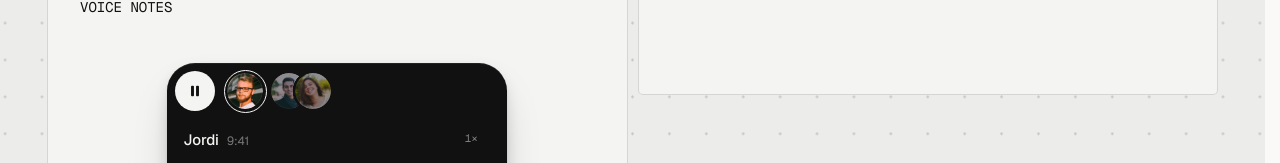
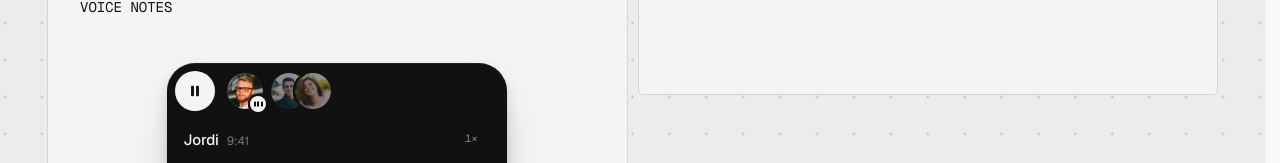
Before and after one commit to cagndz/agundez-me, a Next.js app: page /lab in a window 1280 px wide. Both pictures are taken after a click on the button 289 px from the left and 1821 px from the top of the page. Shown: the part 1730-1893 px from the top of the page. Built offline with nearby package versions, Linux system fonts and the light colour scheme.

Commit message:
feat(lab): mark who's talking with a live voice badge instead of a ring

```diff
--- a/src/lab/demos/voice/constants.ts
+++ b/src/lab/demos/voice/constants.ts
@@ -23,11 +23,15 @@ export const FAN = 4
 // island through (the way Apple, Vercel and Linear stack avatars). The
 // notch slides out of the way as the stack fans and closes as it stacks.
 export const CUT = 2
-// The ring on whoever is playing: a hairline with its own gap around the
-// face. The faces beside it make room for it.
-export const RING_GAP = 2
-export const RING_WIDTH = 1.5
-export const RING_ROOM = RING_GAP + RING_WIDTH
+// Who's talking: a small disc of bars at their face's lower right, moving
+// with their voice, with a notch of BADGE_CUT cut around it in the face.
+// It sticks out past the face, so the face after makes BADGE_ROOM for it.
+export const BADGE = 16
+export const BADGE_AT = FACE - 5 // its centre, from the face's top left
+export const BADGE_CUT = BADGE / 2 + 2
+export const BADGE_ROOM = 4
+// The voice level the bars follow: quick to rise, no wobble
+export const LEVEL = { stiffness: 600, damping: 40 }
 
 // The island, open. It keeps the row's corner radius, so idle and open read
 // as one shape that only grew.
@@ -76,7 +80,7 @@ export const PRESS = 0.97
 // Faces arrive from, and leave to, nearly full size: nothing appears out
 // of nothing
 export const FACE_FROM = 0.9
-export const RING_FROM = 0.95
+export const BADGE_FROM = 0.95
 
 // The play/pause icon and "All caught up" cross-fading in, with a touch of
 // scale and blur so the two states read as one changing into the other
@@ -85,8 +89,12 @@ export const CROSSFADE = { duration: 0.15, ease: EASE_OUT } as const
 // Faces dimming and coming and going in the row
 export const FADE = { duration: 0.2, ease: EASE_OUT } as const
 
-// The ring on whoever is playing, sliding along the row
-export const RING = { type: 'spring', duration: 0.36, bounce: 0.15 } as const
+// The badge sliding along the row to whoever plays next
+export const BADGE_SLIDE = {
+	type: 'spring',
+	duration: 0.36,
+	bounce: 0.15,
+} as const
 
 // One person handing over to the next. The new one comes in from their
 // side of the row: from the right for the next, from the left going back.
--- a/src/lab/demos/voice/index.tsx
+++ b/src/lab/demos/voice/index.tsx
@@ -24,6 +24,9 @@ import {
 	LINE,
 	LINES,
 	MORPH,
+	BADGE_AT,
+	BADGE_CUT,
+	BADGE_ROOM,
 	CROSSFADE,
 	CUT,
 	FAN,
@@ -33,11 +36,6 @@ import {
 	PRESS,
 	REDUCED,
 	RADIUS,
-	RING,
-	RING_FROM,
-	RING_GAP,
-	RING_ROOM,
-	RING_WIDTH,
 	ROW,
 	SEEK,
 	SHADOW,
@@ -54,6 +52,7 @@ import { formatTime } from './notes'
 import { Avatar, CheckIcon, NextIcon, PauseIcon, PlayIcon } from './parts'
 import { Scrubber } from './scrubber'
 import { Transcript } from './transcript'
+import { VoiceBadge } from './indicator'
 
 // Voice notes from every chat, stacked in one island instead of scattered
 // across conversations. Idle, it's a play button and the faces waiting.
@@ -68,6 +67,10 @@ const RATES = [1, 1.5, 2]
 // The notch: everything but a circle at (--cut-x, middle) of radius --cut-r
 const NOTCH =
 	'radial-gradient(circle at calc(var(--cut-x) * 1px) 50%, transparent calc(var(--cut-r) * 1px), #000 calc(var(--cut-r) * 1px + 0.5px))'
+// And the badge's: a circle of --hole px around where the badge sits. The
+// two masks intersect, so the face keeps only what both leave.
+const HOLE = `radial-gradient(circle at ${BADGE_AT}px ${BADGE_AT}px, transparent calc(var(--hole) * 1px), #000 calc(var(--hole) * 1px + 0.5px))`
+const MASK = `${NOTCH}, ${HOLE}`
 
 export function Voice() {
 	const reduceMotion = useReducedMotion()
@@ -136,8 +139,7 @@ export function Voice() {
 		const base = spread ? FAN : OVERLAP
 		const isCurrent = (n: (typeof row)[number] | undefined) =>
 			n !== undefined && expanded && q.notes.indexOf(n) === q.index
-		if (isCurrent(row[k - 1])) return Math.max(base, FAN) + RING_ROOM
-		if (spread && isCurrent(row[k])) return FAN + RING_ROOM
+		if (isCurrent(row[k - 1])) return Math.max(base, FAN) + BADGE_ROOM
 		return base
 	}
 
@@ -248,18 +250,13 @@ export function Voice() {
 											const heard = q.heard.includes(note.id) && !current
 											const veil = !expanded || current ? 0 : heard ? 0.7 : 0.45
 											const next = row[k + 1]
-											const nextIsCurrent =
-												next !== undefined &&
-												expanded &&
-												q.notes.indexOf(next) === q.index
 											// The notch the next face cuts into this one, in this
 											// face's own coordinates. No next face: nothing to cut.
 											const cutX =
 												next === undefined
 													? FACE * 4
 													: FACE + gapBefore(k + 1) + FACE / 2
-											const cutR =
-												FACE / 2 + CUT + (nextIsCurrent ? RING_ROOM : 0)
+											const cutR = FACE / 2 + CUT
 											return (
 												<motion.button
 													key={note.id}
@@ -292,11 +289,17 @@ export function Voice() {
 													<motion.span
 														className='relative block rounded-full'
 														initial={false}
-														animate={{ '--cut-x': cutX, '--cut-r': cutR }}
+														animate={{
+															'--cut-x': cutX,
+															'--cut-r': cutR,
+															'--hole': current ? BADGE_CUT : 0,
+														}}
 														transition={morph}
 														style={{
-															maskImage: NOTCH,
-															WebkitMaskImage: NOTCH,
+															maskImage: MASK,
+															WebkitMaskImage: MASK,
+															maskComposite: 'intersect',
+															WebkitMaskComposite: 'source-in',
 														}}
 													>
 														<Avatar note={note} size={FACE} />
@@ -308,24 +311,11 @@ export function Voice() {
 														/>
 													</motion.span>
 													{current && (
-														<motion.span
-															layoutId='ring'
-															aria-hidden='true'
-															initial={{
-																opacity: 0,
-																scale: reduceMotion ? 1 : RING_FROM,
-															}}
-															animate={{ opacity: 1, scale: 1 }}
-															transition={
-																reduceMotion
-																	? { layout: INSTANT, default: REDUCED }
-																	: RING
-															}
-															className='pointer-events-none absolute rounded-full border-[#f4f4f2]'
-															style={{
-																inset: -(RING_GAP + RING_WIDTH),
-																borderWidth: RING_WIDTH,
-															}}
+														<VoiceBadge
+															note={note}
+															position={q.position}
+															offset={offset}
+															playing={q.playing}
 														/>
 													)}
 												</motion.button>
--- /dev/null
+++ b/src/lab/demos/voice/indicator.tsx
@@ -0,0 +1,108 @@
+'use client'
+
+import { useEffect } from 'react'
+import {
+	motion,
+	useMotionValue,
+	useReducedMotion,
+	useSpring,
+	useTransform,
+	type MotionValue,
+} from 'motion/react'
+import {
+	BADGE,
+	BADGE_AT,
+	BADGE_FROM,
+	BADGE_SLIDE,
+	INSTANT,
+	LEVEL,
+	REDUCED,
+} from './constants'
+import type { Note } from './notes'
+
+// Who's talking, shown on their face: a small badge whose bars move with
+// the voice. They read the note's own waveform at the playhead, so they
+// move when the person speaks and rest in their pauses; paused, or with
+// reduced motion, they settle into three dots.
+
+const BARS_PER_SECOND = 10
+
+function levelAt(note: Note, at: number) {
+	const i = Math.floor(at * BARS_PER_SECOND)
+	if (i < 0 || i >= note.bars.length) return 0
+	// The waveform's floor is near-silence: below it, nothing
+	return Math.max(0, (note.bars[i] - 0.1) / 0.9)
+}
+
+/** The voice's level right now, 0–1, smoothed; 0 while paused. */
+function useLevel(
+	note: Note,
+	position: MotionValue<number>,
+	offset: number,
+	playing: boolean,
+	lag = 0,
+) {
+	const reduceMotion = useReducedMotion()
+	const active = useMotionValue(playing && !reduceMotion ? 1 : 0)
+	useEffect(() => {
+		active.set(playing && !reduceMotion ? 1 : 0)
+	}, [active, playing, reduceMotion])
+	const raw = useTransform(
+		[position, active],
+		([value, on]: number[]) => on * levelAt(note, value - offset + lag),
+	)
+	return useSpring(raw, LEVEL)
+}
+
+const transition = (reduceMotion: boolean | null) =>
+	reduceMotion ? { layout: INSTANT, default: REDUCED } : BADGE_SLIDE
+
+/** Three bars in a small disc at the face's lower right. */
+export function VoiceBadge({
+	note,
+	position,
+	offset,
+	playing,
+}: {
+	note: Note
+	position: MotionValue<number>
+	offset: number
+	playing: boolean
+}) {
+	const reduceMotion = useReducedMotion()
+	// Each bar reads a slightly different moment, so they don't move as one
+	const a = useLevel(note, position, offset, playing, -0.12)
+	const b = useLevel(note, position, offset, playing, 0)
+	const c = useLevel(note, position, offset, playing, 0.12)
+	return (
+		<motion.span
+			layoutId='indicator'
+			aria-hidden='true'
+			initial={{ opacity: 0, scale: reduceMotion ? 1 : BADGE_FROM }}
+			animate={{ opacity: 1, scale: 1 }}
+			transition={transition(reduceMotion)}
+			className='pointer-events-none absolute flex items-center justify-center gap-[1.5px] rounded-full bg-[#f4f4f2]'
+			style={{
+				width: BADGE,
+				height: BADGE,
+				left: BADGE_AT - BADGE / 2,
+				top: BADGE_AT - BADGE / 2,
+			}}
+		>
+			{[a, b, c].map((level, i) => (
+				<Bar key={i} level={level} />
+			))}
+		</motion.span>
+	)
+}
+
+function Bar({ level }: { level: MotionValue<number> }) {
+	// A dot at rest, up to the full height on a loud syllable
+	const scaleY = useTransform(level, (l) => 0.25 + 0.75 * l)
+	return (
+		<motion.span
+			className='h-2 w-[2px] rounded-full bg-foreground'
+			style={{ scaleY }}
+		/>
+	)
+}
--- a/src/lab/items.ts
+++ b/src/lab/items.ts
@@ -47,7 +47,7 @@ import {
 } from './demos/hold/constants'
 import {
 	MORPH,
-	RING,
+	BADGE_SLIDE,
 	SEEK,
 	SIZE as VOICE_SIZE,
 	SWAP_IN,
@@ -239,7 +239,7 @@ export const items: LabItem[] = [
 		curves: [
 			{ label: 'Morph', transition: MORPH },
 			{ label: 'Swap', transition: SWAP_IN },
-			{ label: 'Ring', transition: RING },
+			{ label: 'Badge', transition: BADGE_SLIDE },
 			{ label: 'Seek', transition: SEEK },
 		],
 		specs: [
```
